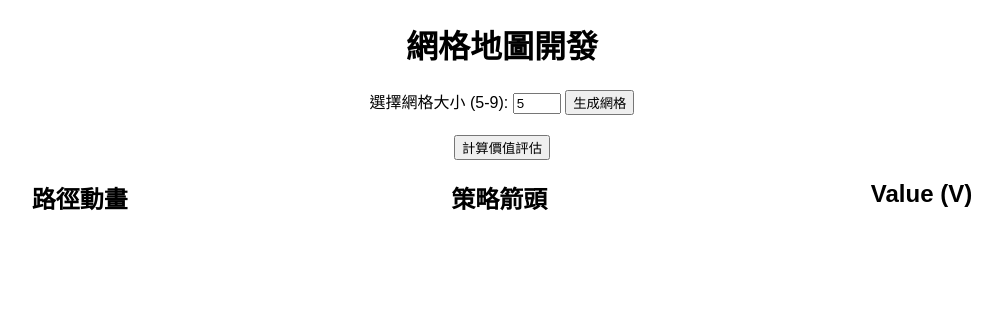
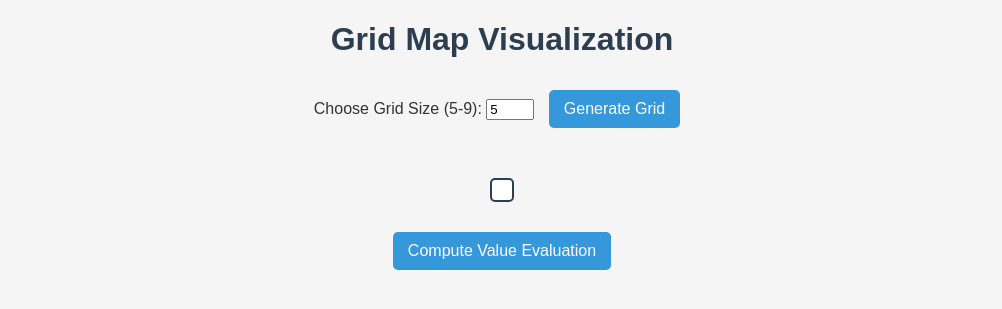
Before and after one commit to Sunny091/Gridworld-Environment-and-Value-Iteration, a Flask app: page / in a window 1280 px wide. Shown: the top 309 px of the page, without its empty margins (138-1140 px from the left). Run offline with Flask 3, Linux system fonts and the light colour scheme.

Commit message:
beautify web visual

```diff
--- a/app.py
+++ b/app.py
@@ -3,12 +3,22 @@
 
 app = Flask(__name__)
 
+# Define possible movement actions (Up, Down, Left, Right)
 ACTIONS = {"up": (-1, 0), "down": (1, 0), "left": (0, -1), "right": (0, 1)}
 ACTION_LIST = list(ACTIONS.keys())
 
 
 def value_iteration(grid, size, gamma=0.9, theta=1e-4):
-    V = np.zeros((size, size))
+    """
+    Perform Value Iteration Algorithm to find the optimal policy.
+    :param grid: The grid representation with "start", "goal", "obstacle".
+    :param size: The size of the grid (n x n).
+    :param gamma: Discount factor for future rewards.
+    :param theta: Convergence threshold for value updates.
+    :return: Value matrix V(s), Policy matrix π(s), and the optimal path from start to goal.
+    """
+    V = np.zeros((size, size))  # Initialize Value Function
+    # Initialize policy with empty values
     policy = np.full((size, size), " ", dtype='<U5')
 
     start, goal = None, None
@@ -20,29 +30,31 @@
                 goal = (i, j)
 
     if not start or not goal:
-        return None, None, None
+        return None, None, None  # If no start/goal is set, return None
 
     while True:
         delta = 0
-        new_V = np.copy(V)
+        new_V = np.copy(V)  # Create a copy of the value function
 
         for i in range(size):
             for j in range(size):
-                if (i, j) == goal:
+                if (i, j) == goal:  # Goal state has fixed value
                     continue
-                if grid[i][j] == "obstacle":
+                if grid[i][j] == "obstacle":  # Obstacles remain -1
                     V[i, j] = -1
                     continue
 
                 best_value = float('-inf')
                 best_action = None
 
+                # Iterate over all possible actions (Up, Down, Left, Right)
                 for action in ACTION_LIST:
                     di, dj = ACTIONS[action]
                     ni, nj = i + di, j + dj
 
+                    # Ensure the new position is within bounds and not an obstacle
                     if 0 <= ni < size and 0 <= nj < size and grid[ni][nj] != "obstacle":
-                        reward = -1
+                        reward = -1  # Every move has a small cost
                         new_value = reward + gamma * V[ni, nj]
 
                         if new_value > best_value:
@@ -50,47 +62,55 @@
                             best_action = action
 
                 if best_action:
-                    new_V[i, j] = best_value
-                    policy[i, j] = best_action
+                    new_V[i, j] = best_value  # Update value function
+                    policy[i, j] = best_action  # Update policy
 
+                # Check for convergence
                 delta = max(delta, abs(V[i, j] - new_V[i, j]))
 
         V = new_V
-        if delta < theta:
+        if delta < theta:  # Stop if the value function has converged
             break
 
+    # Compute the best path from start to goal
     path = []
     position = start
     while position != goal:
         path.append(position)
         action = policy[position]
         if action == " ":
-            break
+            break  # Stop if no valid action is found
         di, dj = ACTIONS[action]
         position = (position[0] + di, position[1] + dj)
         if position in path:
-            break
+            break  # Avoid infinite loops
 
+    # Return value function, policy, and computed path
     return V.tolist(), policy.tolist(), path
 
 
 @app.route('/')
 def index():
+    """ Render the main webpage """
     return render_template('index.html')
 
 
 @app.route('/evaluate', methods=['POST'])
 def evaluate():
+    """
+    Receive the grid configuration from the frontend, run Value Iteration,
+    and return the computed Value Function and Policy.
+    """
     data = request.json
     grid = data["grid"]
     size = data["size"]
 
     V, policy, path = value_iteration(grid, size)
     if V is None:
-        return jsonify({"error": "請確保起點和終點都已設定"})
+        return jsonify({"error": "Please ensure start and goal positions are set"})
 
     return jsonify({"values": V, "policy": policy, "path": path})
 
 
 if __name__ == '__main__':
-    app.run(debug=True)
+    app.run(debug=True)  # Start the Flask server
--- a/templates/index.html
+++ b/templates/index.html
@@ -3,22 +3,37 @@
     <head>
         <meta charset="UTF-8" />
         <meta name="viewport" content="width=device-width, initial-scale=1.0" />
-        <title>網格地圖開發</title>
+        <title>Grid Map Visualization</title>
         <style>
+            /* General Page Styling */
             body {
-                font-family: Arial, sans-serif;
+                font-family: "Arial", sans-serif;
                 text-align: center;
+                background-color: #f5f5f5;
+                color: #333;
             }
+
+            h1 {
+                color: #2c3e50;
+            }
+
             .container {
                 display: flex;
                 flex-direction: column;
                 align-items: center;
+                padding: 20px;
             }
+
             .grid {
                 display: grid;
                 gap: 2px;
-                margin: 10px;
+                margin: 20px;
+                border: 2px solid #2c3e50;
+                background-color: #fff;
+                padding: 10px;
+                border-radius: 5px;
             }
+
             .cell {
                 width: 50px;
                 height: 50px;
@@ -28,13 +43,18 @@
                 align-items: center;
                 justify-content: center;
                 font-size: 14px;
+                font-weight: bold;
                 position: relative;
             }
+
+            /* Colors for Different Grid Types */
             .start {
-                background-color: green;
+                background-color: #27ae60;
+                color: white;
             }
             .goal {
-                background-color: red;
+                background-color: #e74c3c;
+                color: white;
             }
             .obstacle {
                 background-color: gray;
@@ -42,41 +62,72 @@
             .current {
                 background-color: yellow;
             }
-            .arrow {
-                font-size: 20px;
-                position: absolute;
-                top: 5px;
-                left: 5px;
+
+            /* Buttons */
+            button {
+                background-color: #3498db;
+                color: white;
+                padding: 10px 15px;
+                border: none;
+                border-radius: 5px;
+                font-size: 16px;
+                cursor: pointer;
+                margin: 10px;
+                transition: 0.3s;
             }
+
+            button:hover {
+                background-color: #2980b9;
+            }
+
+            /* Hidden Sections for Results */
+            .results {
+                display: none; /* Initially Hidden */
+                margin-top: 30px;
+            }
+
             .grid-container {
                 display: flex;
                 justify-content: space-around;
+                width: 100%;
+                flex-wrap: wrap;
+            }
+
+            .grid-box {
+                text-align: center;
+                padding: 15px;
+                background: #ecf0f1;
+                border-radius: 10px;
+                box-shadow: 2px 2px 5px rgba(0, 0, 0, 0.1);
             }
         </style>
     </head>
     <body>
-        <h1>網格地圖開發</h1>
-        <label for="size">選擇網格大小 (5-9):</label>
+        <h1>Grid Map Visualization</h1>
+        <label for="size">Choose Grid Size (5-9):</label>
         <input type="number" id="size" min="5" max="9" value="5" />
-        <button onclick="generateGrid()">生成網格</button>
+        <button onclick="generateGrid()">Generate Grid</button>
 
         <div class="container">
             <div id="gridContainer" class="grid"></div>
-            <button onclick="evaluateValues()">計算價值評估</button>
+            <button onclick="evaluateValues()">Compute Value Evaluation</button>
         </div>
 
+        <!-- Hidden by Default: Display After Computing -->
+        <div id="resultsSection" class="results">
             <div class="grid-container">
-            <div>
-                <h2>路徑動畫</h2>
+                <div class="grid-box">
+                    <h2>Path Animation</h2>
                     <div id="pathGrid" class="grid"></div>
                 </div>
-            <div>
-                <h2>策略箭頭</h2>
+                <div class="grid-box">
+                    <h2>Policy Arrows</h2>
                     <div id="policyGrid" class="grid"></div>
                 </div>
-            <div>
+                <div class="grid-box">
                     <h2>Value (V)</h2>
                     <div id="valueGrid" class="grid"></div>
+                </div>
             </div>
         </div>
 
@@ -109,6 +160,10 @@
                         gridContainer.appendChild(cell);
                     }
                 }
+
+                // Hide the results section when regenerating
+                document.getElementById("resultsSection").style.display =
+                    "none";
             }
 
             function cellClicked(row, col, cell) {
@@ -138,6 +193,11 @@
                         drawGrid("policyGrid", data.policy);
                         drawGrid("valueGrid", data.values, true);
                         animatePath(data.path);
+
+                        // Show the results section
+                        document.getElementById(
+                            "resultsSection"
+                        ).style.display = "block";
                     });
             }
 
```
Lines whose indentation alone changed are shown as unchanged.
